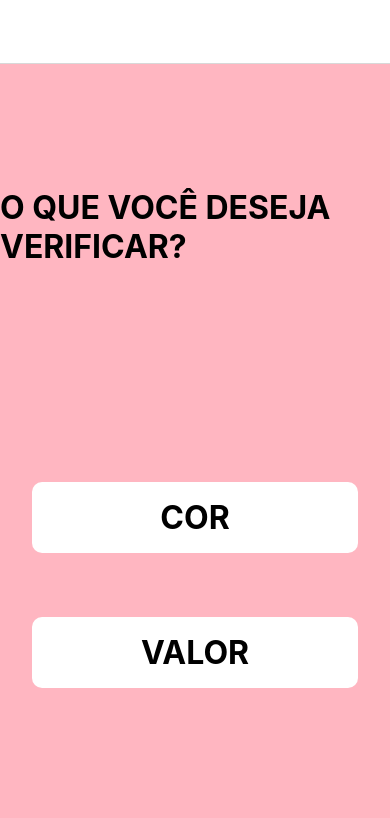
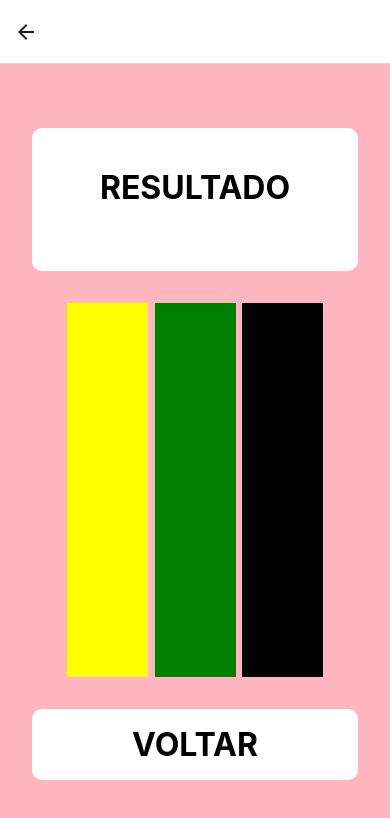
Before and after one commit to DaviMacielCavalcante/projeto-resistores, a React Native app in the folder Resistores-App/: screen /CorResultadoScreen in a window 390 px wide. Shown: the top 818 px of the page. Built offline with nearby package versions, Linux system fonts and the light colour scheme.

Commit message:
Criação de Tela e algumas funcionalidades
Criação da tela do resultado em cores, implementação da navegação entre as telas, começo do desenvolvimentos das funcionalidades requisitadas.

```diff
--- a/Resistores-App/App.js
+++ b/Resistores-App/App.js
@@ -5,6 +5,7 @@ import { createNativeStackNavigator } from '@react-navigation/native-stack';
 import InitialScreen from './screens/InitialScreen';
 import ValorNumericoScreen from './screens/ValorNumericoScreen';
 import CorScreen from './screens/CorScreen';
+import CorResultadoScreen from './screens/CorResultadoScreen';
 
 const Tab = createNativeStackNavigator();
 
@@ -16,6 +17,7 @@ export default function App() {
         <Tab.Screen name='InitialScreen' component={InitialScreen} options={{headerTitle: ''}}/>
         <Tab.Screen name='ValorNumericoScreen' component={ValorNumericoScreen} options={{headerTitle: ''}}/>
         <Tab.Screen name='CorScreen' component={CorScreen} options={{headerTitle: ''}}/>
+        <Tab.Screen name='CorResultadoScreen' component={CorResultadoScreen} options={{headerTitle: ''}}/>
       </Tab.Navigator>
     </NavigationContainer>
   );
--- a/Resistores-App/components/ui/Botao.js
+++ b/Resistores-App/components/ui/Botao.js
@@ -1,8 +1,8 @@
 import { View, Text, StyleSheet, Pressable } from "react-native";
 
-function Botao({children}) {
+function Botao({children, onPress}) {
     return (
-        <Pressable>
+        <Pressable onPress={onPress}>
             <View style={styles.btnContainer}>
                 <Text style={styles.txtBtn}>{children}</Text>
             </View>
--- /dev/null
+++ b/Resistores-App/constants/Cores.js
@@ -0,0 +1,52 @@
+const Cores = {
+    "preto": {
+        "cor": "#000000",
+        "valor": "0"
+    },
+    "marrom": {
+        "cor": "#964b00",
+        "valor": "1"
+    },
+    "vermelho": {
+        "cor": "#ff0000",
+        "valor": "2"
+    },
+    "laranja": {
+        "cor": "#ffa500",
+        "valor": "3"
+    },
+    "amarelo": {
+        "cor": "#ffff00",
+        "valor": "4"
+    },
+    "verde": {
+        "cor": "#008000",
+        "valor": "5"
+    },
+    "azul": {
+        "cor": "#0000ff",
+        "valor": "6"
+    },
+    "violeta": {
+        "cor": "#ee82ee",
+        "valor": "7"
+    },
+    "cinza": {
+        "cor": "#808080",
+        "valor": "8"
+    },
+    "branco": {
+        "cor": "#ffffff",
+        "valor": "9"
+    },
+    "dourado": {
+        "cor": "#daa520",
+        "valor": "0"
+    },
+    "prata": {
+        "cor": "#c0c0c0",
+        "valor": "0"
+    },
+}
+
+export default Cores;
--- /dev/null
+++ b/Resistores-App/screens/CorResultadoScreen.js
@@ -0,0 +1,75 @@
+import { View, Text, StyleSheet } from "react-native";
+
+import Botao from "../components/ui/Botao";
+import Cores from "../constants/Cores";
+
+function CorResultadoScreen({navigation, cor1, cor2, cor3}) {
+
+    function voltarHandler() {
+        navigation.navigate('InitialScreen');
+    }
+
+    return (
+        <View style={styles.rootContainer}>
+            <View style={styles.tituloContainer}>
+                <View style={styles.txtContainer}>
+                    <Text style={styles.txt}>RESULTADO</Text>
+                </View>
+            </View>
+            <View style={styles.faixasContainer}>
+                <View style={styles.faixaContainer1}>
+                </View>
+                <View style={styles.faixaContainer2}>
+                </View>
+                <View style={styles.faixaContainer3}>
+                </View>
+            </View>
+            <View style={styles.contentContainer}>
+                <Botao onPress={voltarHandler}>VOLTAR</Botao>
+            </View>
+        </View>
+    );
+}
+
+const styles = StyleSheet.create({
+    rootContainer: {
+        flex: 1,
+        backgroundColor: '#FFB6C1',
+        paddingVertical: 32,
+    },
+    txtContainer: {
+        alignSelf: 'center',
+        alignItems: 'baseline',
+        padding: 40
+    },
+    txt: {
+        fontWeight: 'bold',
+        fontSize: 32
+    },
+    tituloContainer: {
+        backgroundColor: 'white',
+        margin: 32,
+        borderRadius: 10,
+        height: '20%'
+    },
+    faixasContainer: {
+        flexDirection: 'row',
+        justifyContent: 'space-evenly',
+        flex: 1,
+        paddingHorizontal: 60
+    },
+    faixaContainer1: {
+        backgroundColor: Cores.amarelo.cor,
+        width: '30%',
+    },
+    faixaContainer2: {
+        backgroundColor: Cores.verde.cor,
+        width: '30%',
+    },
+    faixaContainer3: {
+        backgroundColor: Cores.preto.cor,
+        width: '30%',
+    }
+});
+
+export default CorResultadoScreen;
--- a/Resistores-App/screens/CorScreen.js
+++ b/Resistores-App/screens/CorScreen.js
@@ -1,37 +1,59 @@
+import { useState } from "react";
 import { View, Text, StyleSheet, TextInput } from "react-native";
 
 import Botao from "../components/ui/Botao";
 
-function CorScreen() {
+function CorScreen({navigation}) {
+
+    const [cor_1, setCor1] = useState('');
+    const [cor_2, setCor2] = useState('');
+    const [cor_3, setCor3] = useState('');
+
+    function corResultadoHandler() {
+        navigation.navigate('CorResultadoScreen', { cor1: cor_1, cor2: cor_2, cor3: cor_3});
+    }
+
+    function primeiraCorHandler(primeiraCor) {
+        setCor1(primeiraCor);
+    }
+
+    function segundaCorHandler(segundaCor) {
+        setCor2(segundaCor);
+    }
+
+    function terceiraCorHandler(terceiraCor) {
+        setCor3(terceiraCor);
+    }
+
     return (
         <View style={styles.rootContainer}>
             <View>
                 <View style={styles.inputsContainer}>
                     <Text style={styles.txt
                     }>Insira a 1º cor: </Text>
-                    <View style={styles.   inputContainer}>
+                    <View style={styles.inputContainer}>
                         <TextInput style
-                        ={styles.txtInput}/>
+                        ={styles.txtInput} onChangeText={primeiraCorHandler}/>
                     </View>
                 </View>
                 <View style={styles.inputsContainer}>
                     <Text style={styles.txt
                     }>Insira a 2º cor: </Text>
-                    <View style={styles.   inputContainer}>
+                    <View style={styles.inputContainer}>
                         <TextInput style
-                        ={styles.txtInput}/>
+                        ={styles.txtInput} onChangeText={segundaCorHandler}/>
                     </View>
                 </View>
                 <View style={styles.inputsContainer}>
                     <Text style={styles.txt
                     }>Insira a 3º cor: </Text>
-                    <View style={styles.   inputContainer}>
+                    <View style={styles.inputContainer}>
                         <TextInput style
-                        ={styles.txtInput}/>
+                        ={styles.txtInput} onChangeText={terceiraCorHandler}/>
                     </View>
                 </View>
             </View>
-            <Botao>ENVIAR</Botao>
+            <Botao onPress={corResultadoHandler}>ENVIAR</Botao>
         </View>
     );
 }
--- a/Resistores-App/screens/InitialScreen.js
+++ b/Resistores-App/screens/InitialScreen.js
@@ -2,15 +2,24 @@ import { View, Text, StyleSheet } from "react-native";
 
 import Botao from "../components/ui/Botao";
 
-function InitialScreen() {
+function InitialScreen({navigation}) {
+
+    function corHandler() {
+        navigation.navigate('CorScreen');
+    }
+
+    function valorHandler() {
+        navigation.navigate('ValorNumericoScreen');
+    }
+
     return (
         <View style={styles.rootContainer}>
             <View style={styles.txtContainer}>
                 <Text style={styles.txt}>O QUE VOCÊ DESEJA VERIFICAR?</Text>
             </View>
             <View style={styles.contentContainer}>
-                <Botao>COR</Botao>
-                <Botao>VALOR</Botao>
+                <Botao onPress={corHandler}>COR</Botao>
+                <Botao onPress={valorHandler}>VALOR</Botao>
             </View>
         </View>
     );
```
